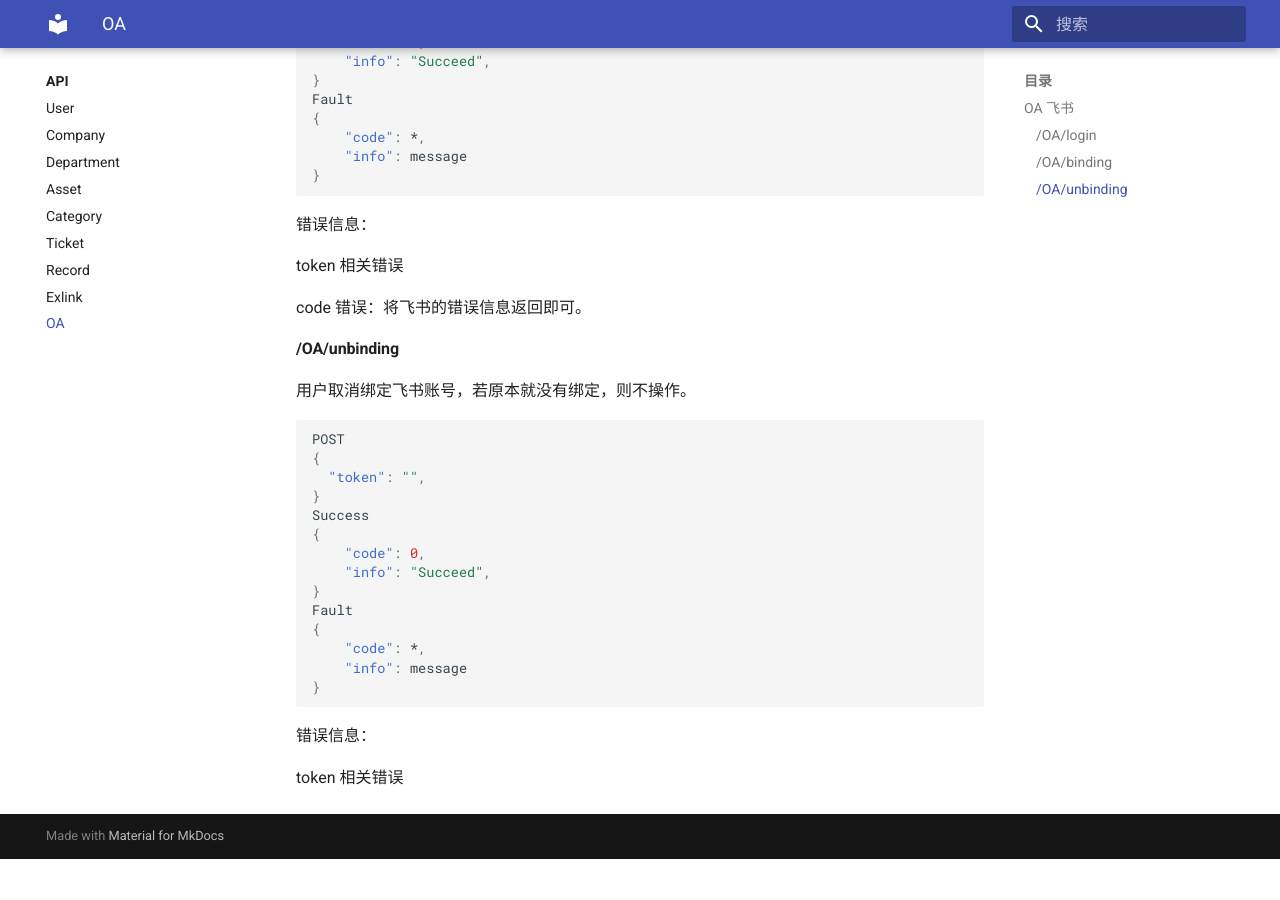
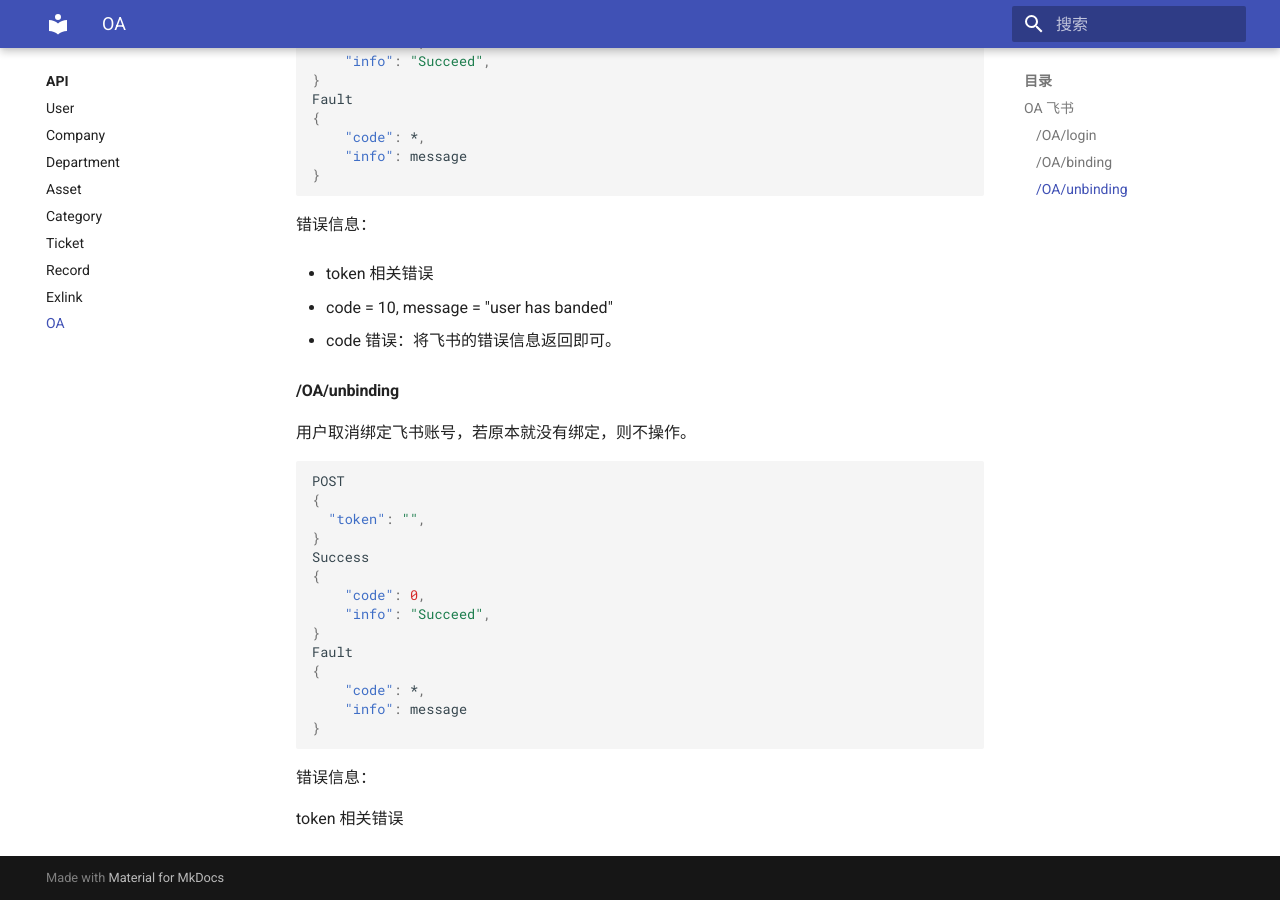
Before and after one commit to kuritas/asseta-docs, an MkDocs documentation site: the page built from docs/API/OA.md, in a window 1280 px wide and 900 px high, scrolled down 1182 px. Built offline with MkDocs 1.6.1 and Material for MkDocs 9.7.7, drawn with Linux system fonts in a browser that asks for light colours; before the commit the page ends 2041 px from its top, so only the background shows below that.

```diff
--- a/docs/API/OA.md
+++ b/docs/API/OA.md
@@ -58,9 +58,11 @@ Fault
 
 错误信息：
 
-token 相关错误
+- token 相关错误
 
-code 错误：将飞书的错误信息返回即可。
+- code = 10, message = "user has banded"
+
+- code 错误：将飞书的错误信息返回即可。
 
 #### /OA/unbinding
 
```
